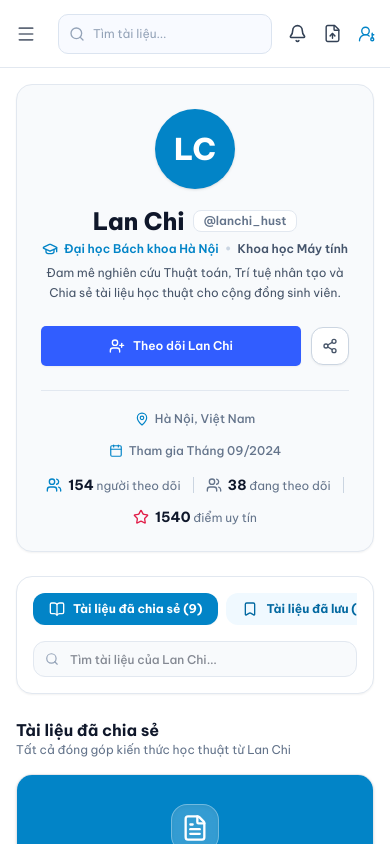
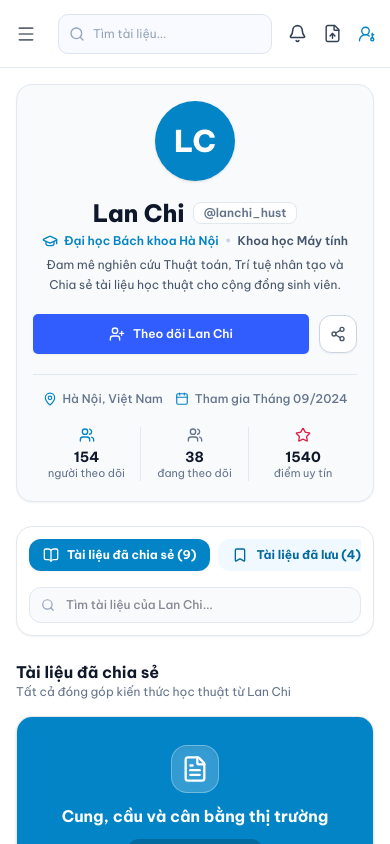
Before and after one commit to TranMinhTan3110/decentralized-academic-network, a React (Vite) app in the folder frontend/: page /profile in a window 390 px wide. Shown: the top 844 px of the page. Built offline with nearby package versions, Linux system fonts and the light colour scheme.

Commit message:
fix(frontend): resolve layout overflow on home feed and profile stats

```diff
--- a/frontend/src/components/FeedCard.tsx
+++ b/frontend/src/components/FeedCard.tsx
@@ -88,8 +88,8 @@ export function FeedCard({ document: item }: FeedCardProps) {
               </div>
             )}
             <div className="min-w-0 flex-1">
-              <h4 className="text-sm sm:text-base font-bold text-[#0F172A] leading-tight">{item.author?.name || 'Tác giả'}</h4>
-              <p className="text-xs text-[#64748B] leading-tight mt-0.5">
+              <h4 className="text-sm sm:text-base font-bold text-[#0F172A] leading-tight truncate">{item.author?.name || 'Tác giả'}</h4>
+              <p className="text-xs text-[#64748B] leading-tight mt-0.5 truncate">
                 {item.author?.school || item.author?.role || 'Thành viên'}
                 {item.author?.followersCount ? ` • ${item.author.followersCount}` : ''}
               </p>
@@ -247,7 +247,7 @@ export function FeedGrid({ activeTab = 'for-you', limit }: FeedGridProps) {
   }
 
   return (
-    <div className="grid grid-cols-1 md:grid-cols-2 gap-5">
+    <div className="grid grid-cols-1 gap-5">
       {displayDocs.map((doc) => (
         <FeedCard key={doc.id} document={doc} />
       ))}
--- a/frontend/src/pages/HomePage/HomePage.tsx
+++ b/frontend/src/pages/HomePage/HomePage.tsx
@@ -51,8 +51,8 @@ export function HomePage() {
           </aside>
         )}
 
-        <div className="home-layout grid grid-cols-1 lg:grid-cols-[1fr_310px] gap-6">
-          <section className="home-feed" aria-label="Dòng chia sẻ học tập">
+        <div className="home-layout grid grid-cols-1 lg:grid-cols-[1fr_310px] gap-6 items-start min-w-0">
+          <section className="home-feed min-w-0" aria-label="Dòng chia sẻ học tập">
 
             {/* TABS NAVIGATION */}
             <div className="flex border-b border-[#E2E8F0] mb-6 overflow-x-auto scrollbar-none">
--- a/frontend/src/pages/ProfilePage/ProfilePage.tsx
+++ b/frontend/src/pages/ProfilePage/ProfilePage.tsx
@@ -68,51 +68,51 @@ export function ProfilePage() {
         />
 
         {/* Navigation Tabs Bar */}
-        <div className="bg-white p-4 rounded-2xl border border-[#e2e8f0] shadow-xs flex flex-col sm:flex-row items-center justify-between gap-4">
-          <div className="flex items-center gap-2 w-full sm:w-auto overflow-x-auto">
+        <div className="bg-white p-3 sm:p-4 rounded-2xl border border-[#e2e8f0] shadow-xs flex flex-col lg:flex-row lg:items-center justify-between gap-3 sm:gap-4">
+          <div className="flex items-center gap-2 w-full lg:w-auto overflow-x-auto no-scrollbar pb-1 lg:pb-0">
             <button
               type="button"
               onClick={() => setActiveTab('shared')}
-              className={`px-4 py-2 rounded-xl text-xs font-bold transition-all cursor-pointer flex items-center gap-2 whitespace-nowrap ${
+              className={`px-3.5 sm:px-4 py-2 sm:py-2.5 rounded-xl text-xs font-bold transition-all cursor-pointer flex items-center gap-2 whitespace-nowrap shrink-0 ${
                 activeTab === 'shared'
                   ? 'bg-[#0284c7] text-white shadow-xs'
                   : 'bg-[#f0f9ff] text-[#0369a1] hover:bg-[#e0f2fe]'
               }`}
             >
-              <BookOpen className="w-4 h-4" />
+              <BookOpen className="w-4 h-4 shrink-0" />
               <span>Tài liệu đã chia sẻ ({userDocs.length})</span>
             </button>
 
             <button
               type="button"
               onClick={() => setActiveTab('saved')}
-              className={`px-4 py-2 rounded-xl text-xs font-bold transition-all cursor-pointer flex items-center gap-2 whitespace-nowrap ${
+              className={`px-3.5 sm:px-4 py-2 sm:py-2.5 rounded-xl text-xs font-bold transition-all cursor-pointer flex items-center gap-2 whitespace-nowrap shrink-0 ${
                 activeTab === 'saved'
                   ? 'bg-[#0284c7] text-white shadow-xs'
                   : 'bg-[#f0f9ff] text-[#0369a1] hover:bg-[#e0f2fe]'
               }`}
             >
-              <Bookmark className="w-4 h-4" />
+              <Bookmark className="w-4 h-4 shrink-0" />
               <span>Tài liệu đã lưu ({savedDocs.length})</span>
             </button>
 
             <button
               type="button"
               onClick={() => setActiveTab('achievements')}
-              className={`px-4 py-2 rounded-xl text-xs font-bold transition-all cursor-pointer flex items-center gap-2 whitespace-nowrap ${
+              className={`px-3.5 sm:px-4 py-2 sm:py-2.5 rounded-xl text-xs font-bold transition-all cursor-pointer flex items-center gap-2 whitespace-nowrap shrink-0 ${
                 activeTab === 'achievements'
                   ? 'bg-[#0284c7] text-white shadow-xs'
                   : 'bg-[#f0f9ff] text-[#0369a1] hover:bg-[#e0f2fe]'
               }`}
             >
-              <Award className="w-4 h-4" />
+              <Award className="w-4 h-4 shrink-0" />
               <span>Thành tích & Huy hiệu</span>
             </button>
           </div>
 
           {/* Search filter input */}
           {activeTab === 'shared' && (
-            <div className="relative w-full sm:w-64">
+            <div className="relative w-full lg:w-72 shrink-0">
               <Search className="w-3.5 h-3.5 text-[#94a3b8] absolute left-3 top-1/2 -translate-y-1/2" />
               <input
                 type="text"
--- a/frontend/src/pages/ProfilePage/components/ProfileHeader.tsx
+++ b/frontend/src/pages/ProfilePage/components/ProfileHeader.tsx
@@ -25,8 +25,8 @@ interface ProfileHeaderProps {
 
 export function ProfileHeader({ user, isFollowing, onToggleFollow, onShareProfile }: ProfileHeaderProps) {
     return (
-        <div className="bg-[#f8fafc] rounded-2xl border border-[#e2e8f0] p-6 sm:p-8 shadow-xs">
-            <div className="flex flex-col md:flex-row md:items-center justify-between gap-6">
+        <div className="bg-[#f8fafc] rounded-2xl border border-[#e2e8f0] p-4 sm:p-6 md:p-8 shadow-xs">
+            <div className="flex flex-col md:flex-row md:items-center justify-between gap-5 sm:gap-6">
                 {/* Avatar & User Details */}
                 <div className="flex flex-col sm:flex-row items-center sm:items-start text-center sm:text-left gap-4 sm:gap-5">
                     <div className="relative shrink-0">
@@ -76,38 +76,40 @@ export function ProfileHeader({ user, isFollowing, onToggleFollow, onShareProfil
             </div>
 
             {/* Bottom Meta & Stats */}
-            <div className="flex flex-col sm:flex-row sm:items-center justify-between gap-4 pt-5 mt-6 border-t border-[#e2e8f0] text-xs text-[#64748b]">
-                <div className="flex flex-wrap items-center justify-center sm:justify-start gap-4">
+            <div className="flex flex-col md:flex-row md:items-center justify-between gap-4 pt-4 sm:pt-5 mt-5 sm:mt-6 border-t border-[#e2e8f0] text-xs text-[#64748b]">
+                <div className="flex flex-wrap items-center justify-center sm:justify-start gap-3 sm:gap-4">
                     <span className="flex items-center gap-1.5 font-medium">
-                        <MapPin className="w-3.5 h-3.5 text-[#0284c7]" />
+                        <MapPin className="w-3.5 h-3.5 text-[#0284c7] shrink-0" />
                         {user.location}
                     </span>
                     <span className="flex items-center gap-1.5 font-medium">
-                        <Calendar className="w-3.5 h-3.5 text-[#0284c7]" />
+                        <Calendar className="w-3.5 h-3.5 text-[#0284c7] shrink-0" />
                         Tham gia {user.joinDate}
                     </span>
                 </div>
 
-                <div className="flex flex-wrap items-center justify-center sm:justify-end gap-3 sm:gap-5">
-                    <div className="flex items-center gap-1.5">
-                        <Users className="w-4 h-4 text-[#0284c7]" />
-                        <span>
-                            <strong className="text-sm font-bold text-[#0f172a]">{user.followers}</strong> người theo
-                            dõi
+                <div className="grid grid-cols-3 divide-x divide-[#e2e8f0] sm:flex sm:items-center sm:divide-x sm:divide-[#cbd5e1] sm:justify-end text-xs w-full sm:w-auto py-1">
+                    <div className="flex flex-col sm:flex-row items-center justify-center gap-1 sm:gap-1.5 px-1 sm:px-0 sm:pr-4 text-center sm:text-left">
+                        <Users className="w-4 h-4 text-[#0284c7] shrink-0" />
+                        <span className="leading-tight">
+                            <strong className="text-sm font-bold text-[#0f172a] block sm:inline">{user.followers}</strong>{' '}
+                            <span className="text-[11px] sm:text-xs text-[#64748b] block sm:inline">người theo dõi</span>
                         </span>
                     </div>
-                    <div className="w-px h-4 bg-[#cbd5e1]" />
-                    <div className="flex items-center gap-1.5">
-                        <Users className="w-4 h-4 text-[#64748b]" />
-                        <span>
-                            <strong className="text-sm font-bold text-[#0f172a]">{user.following}</strong> đang theo dõi
+
+                    <div className="flex flex-col sm:flex-row items-center justify-center gap-1 sm:gap-1.5 px-1 sm:px-4 text-center sm:text-left">
+                        <Users className="w-4 h-4 text-[#64748b] shrink-0" />
+                        <span className="leading-tight">
+                            <strong className="text-sm font-bold text-[#0f172a] block sm:inline">{user.following}</strong>{' '}
+                            <span className="text-[11px] sm:text-xs text-[#64748b] block sm:inline">đang theo dõi</span>
                         </span>
                     </div>
-                    <div className="w-px h-4 bg-[#cbd5e1]" />
-                    <div className="flex items-center gap-1.5">
-                        <Star className="w-4 h-4 text-[#e11d48]" />
-                        <span>
-                            <strong className="text-sm font-bold text-[#0f172a]">{user.reputation}</strong> điểm uy tín
+
+                    <div className="flex flex-col sm:flex-row items-center justify-center gap-1 sm:gap-1.5 px-1 sm:px-0 sm:pl-4 text-center sm:text-left">
+                        <Star className="w-4 h-4 text-[#e11d48] shrink-0" />
+                        <span className="leading-tight">
+                            <strong className="text-sm font-bold text-[#0f172a] block sm:inline">{user.reputation}</strong>{' '}
+                            <span className="text-[11px] sm:text-xs text-[#64748b] block sm:inline">điểm uy tín</span>
                         </span>
                     </div>
                 </div>
```
